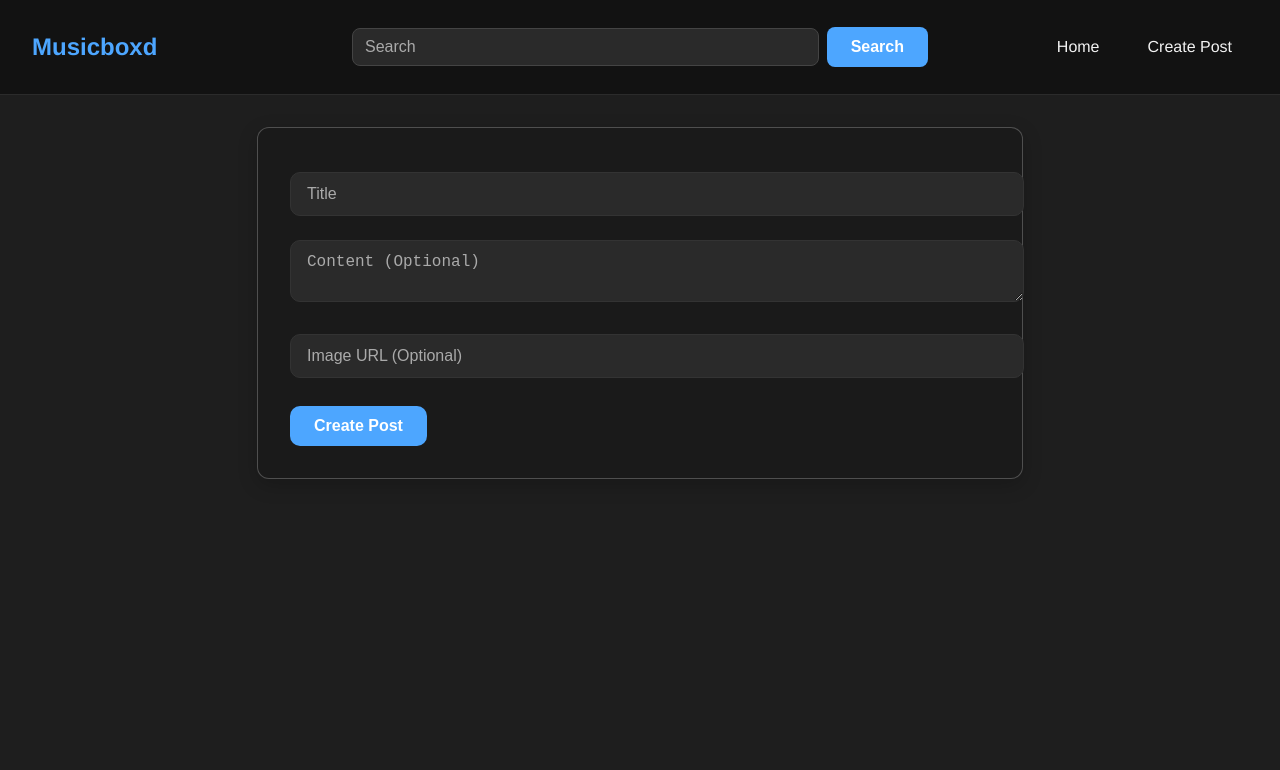
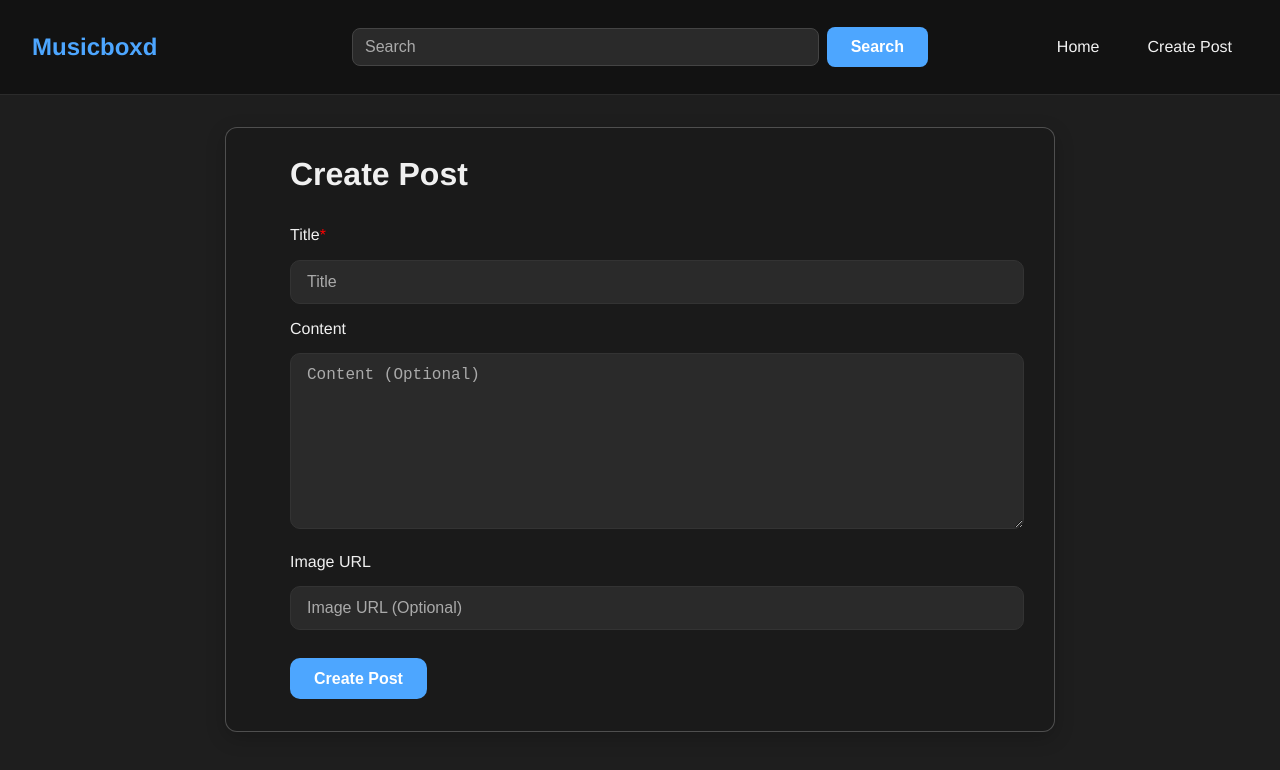
Before and after one commit to logtay/musicboxd_forum, a React (Vite) app in the folder finalproject/: page /create in a window 1280 px wide. Shown: the top 770 px of the page. Built offline with nearby package versions, Linux system fonts and the light colour scheme.

Commit message:
Formatting and CSS changes

```diff
--- a/finalproject/src/components/CreatePost.jsx
+++ b/finalproject/src/components/CreatePost.jsx
@@ -25,18 +25,49 @@ const CreatePost = () => {
         })
     }
 
-        return (<div className="create-post">
-            <form>
-                <input type="text" id="title" name="title"  onChange={handleChange} required placeholder='Title' />
+        return (
+            <div className="create-post">
+                <h1>Create Post</h1>
+                <form>
+                    <div className="form-group">
+                        <label htmlFor="title">Title<span style={{color: 'red'}}>*</span></label>
+                        <input
+                            type="text"
+                            id="title"
+                            name="title"
+                            onChange={handleChange}
+                            required
+                            placeholder="Title"
+                        />
+                    </div>
 
-                <textarea id="body" name="body" onChange={handleChange} placeholder='Content (Optional)'></textarea>
+                    <div className="form-group">
+                        <label htmlFor="body">Content</label>
+                        <textarea
+                            id="body"
+                            name="body"
+                            onChange={handleChange}
+                            placeholder="Content (Optional)"
+                        />
+                    </div>
 
-                <input type="text" id="image" name="image" onChange={handleChange} placeholder='Image URL (Optional)' />
+                    <div className="form-group">
+                        <label htmlFor="image">Image URL</label>
+                        <input
+                            type="text"
+                            id="image"
+                            name="image"
+                            onChange={handleChange}
+                            placeholder="Image URL (Optional)"
+                        />
+                    </div>
 
-                <button type="submit" value="Submit" onClick={createPost}>Create Post</button>
-            </form>
-        </div>
-        )
+                    <button type="submit" onClick={createPost}>
+                        Create Post
+                    </button>
+                </form>
+            </div>
+        );
     }
 
 export default CreatePost;
--- a/finalproject/src/components/ReadPosts.jsx
+++ b/finalproject/src/components/ReadPosts.jsx
@@ -29,9 +29,9 @@ const ReadPosts = () => {
     return 0;
   });
 
-  const search = searchParams.get("search") || "";  // Default to an empty string if search is null or undefined
+  const search = searchParams.get("search") || "";
   const filteredPosts = sortPosts.filter((post) => {
-    return post.title.toLowerCase().includes(search.toLowerCase()); // Now it's safe to use toLowerCase
+    return post.title.toLowerCase().includes(search.toLowerCase());
   });
 
   return (
--- a/finalproject/src/index.css
+++ b/finalproject/src/index.css
@@ -23,11 +23,17 @@ a:hover {
   background-color: #1a1a1a;
   border-radius: 12px;
   box-shadow: 0 6px 20px rgba(0, 0, 0, 0.2);
-  padding: 2rem;
+  padding-left: 4rem;
+  padding-right: 4rem;
+  padding-bottom: 2rem;;
   max-width: 700px;
   margin: 2rem auto;
   color: #f0f0f0;
   border: 1px solid #cccccc4c;
+}
+.create-post textarea,
+.edit-post textarea {
+  height: 150px;
 }
 
  .card {
@@ -94,6 +100,7 @@ img {
 }
 
 .comments form input {
+  width: auto;;
   padding: 8px;
   margin-bottom: 10px;
   border: 1px solid #444;
@@ -208,6 +215,7 @@ header {
   justify-content: space-between;
   align-items: center;
   margin: 1rem 0;
+  width: 100%;
 }
 
 .left {
```
